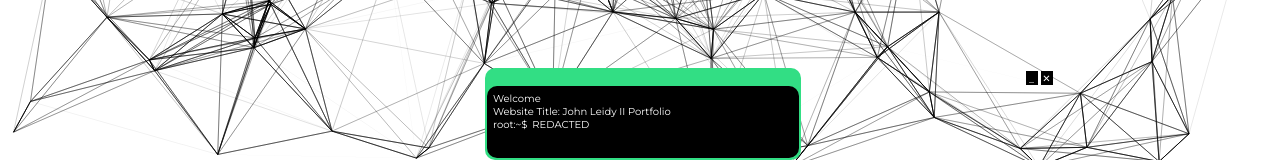
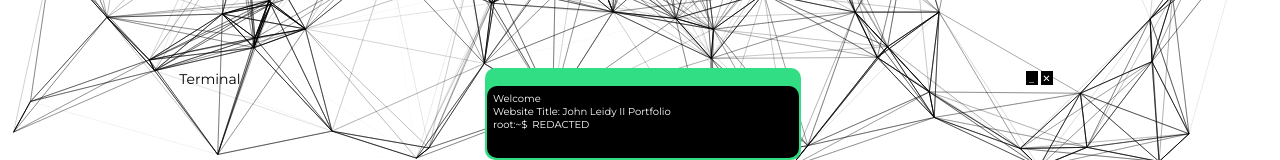
Before and after one commit to j-leidy/MyPortfolio, a React (Create React App) app: page / in a window 1280 px wide. Shown: the part 632-792 px from the top of the page. Built offline with nearby package versions, Linux system fonts and the light colour scheme.

Commit message:
terminal added to *terminal window*

```diff
--- a/src/Components/WelcomeScreen.js
+++ b/src/Components/WelcomeScreen.js
@@ -1,5 +1,5 @@
 import React, { useState } from "react";
-import { WelcomeButtonText, WelcomeScreenBody, WelcomeScreenButtonLeft, WelcomeScreenButtonRight, WelcomeScreenLoadingContainer, WelcomeScreenLoadingContainerItem, WelcomeScreenLoadingContainerTypeWriterContainer, WelcomeScreenLoadingContainerTypeWriterStatic, WelcomeScreenLoadingFrame, WelcomeScreenLoadingFrameIconHolder, WelcomeScreenLoadingMini, WelcomeScreenLoadingFrameX, WelcomeScreenTitleText, WelcomeScrenTitle, WelcomeButtonMobileText } from "./WelcomeScreenStyle";
+import { WelcomeButtonText, WelcomeScreenBody, WelcomeScreenButtonLeft, WelcomeScreenButtonRight, WelcomeScreenLoadingContainer, WelcomeScreenLoadingContainerItem, WelcomeScreenLoadingContainerTypeWriterContainer, WelcomeScreenLoadingContainerTypeWriterStatic, WelcomeScreenLoadingFrame, WelcomeScreenLoadingFrameIconHolder, WelcomeScreenLoadingMini, WelcomeScreenLoadingFrameX, WelcomeScreenTitleText, WelcomeScrenTitle, WelcomeButtonMobileText, WelcomeScreenLoadingContainerTitle } from "./WelcomeScreenStyle";
 import Typewriter from 'typewriter-effect';
 
 const WelcomeScreen = ({ particlesStateSetter, homeStateSetter }) => {
@@ -22,6 +22,7 @@ const WelcomeScreen = ({ particlesStateSetter, homeStateSetter }) => {
             <WelcomeScrenTitle entered={clicked} ><WelcomeScreenTitleText>John Leidy II</WelcomeScreenTitleText></WelcomeScrenTitle>
 
             <WelcomeScreenBody entered={clicked} />
+            <WelcomeScreenLoadingContainerTitle>Terminal</WelcomeScreenLoadingContainerTitle>
             <WelcomeScreenLoadingFrame entered={clicked} />
             <WelcomeScreenLoadingFrameIconHolder entered={clicked}>
                 <WelcomeScreenLoadingMini>_</WelcomeScreenLoadingMini>
--- a/src/Components/WelcomeScreenStyle.js
+++ b/src/Components/WelcomeScreenStyle.js
@@ -283,6 +283,9 @@ export const WelcomeScreenLoadingFrameIconHolder = styled.div`
     transition: 2s all ease;
     -webkit-tap-highlight-color: transparent;
     cursor: default;
+    @media screen and (max-width: 370px){
+        left: 84%;
+    }
     @media screen and (min-width: 1920px){
         left: calc(50% + 220px);
     }
@@ -339,3 +342,17 @@ export const WelcomeScreenLoadingContainerTypeWriterStatic = styled.div`
     -webkit-tap-highlight-color: transparent;
     cursor: default;
 `;
+
+export const WelcomeScreenLoadingContainerTitle = styled.div`
+    position: absolute;
+    z-index: 23;
+    bottom: 80px;
+    left: 14%;
+    font-size: 14px;
+    @media screen and (max-width: 370px){
+        left: 9%;
+    }
+    @media screen and (min-width: 1920px){
+        left: calc(50% - 240px);
+    }
+`;
```
